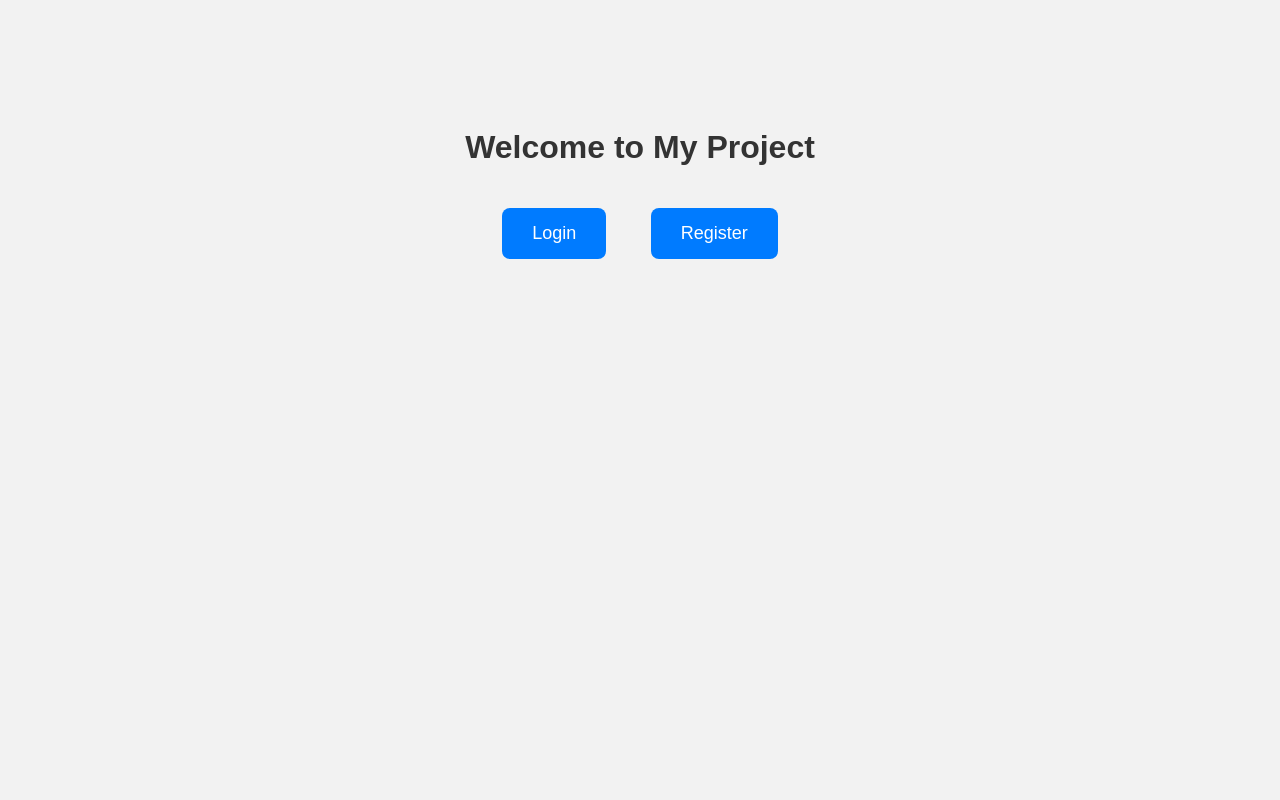
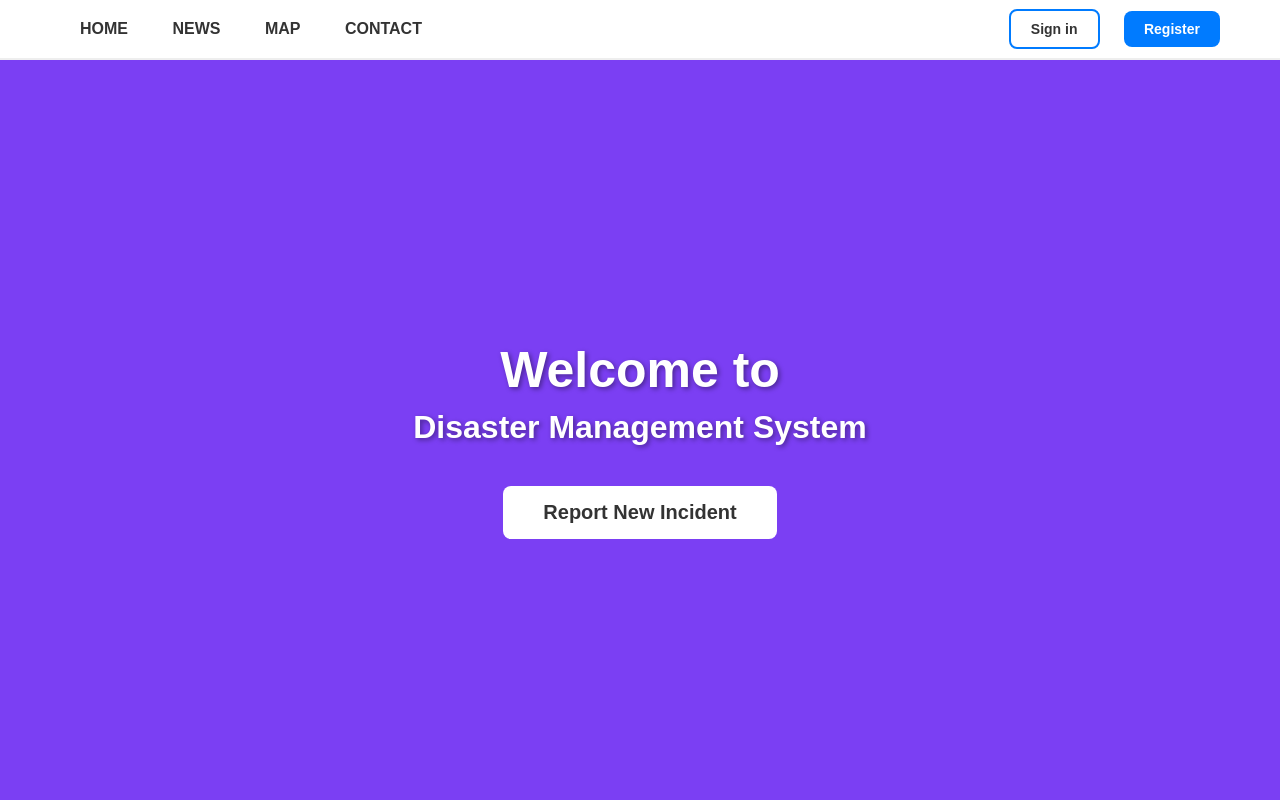
Before and after one commit to kmadaniel/workshop2, a PHP site: page /UserManagement/main_page.php in a window 1280 px wide. Run offline with PHP 8.4, Linux system fonts and the light colour scheme; a stand-in replaces the project's code that opens the database connection.

Commit message:
add dashboard + main page

```diff
--- a/UserManagement/main_page.php
+++ b/UserManagement/main_page.php
@@ -4,40 +4,125 @@
     <meta charset="UTF-8">
     <meta name="viewport" content="width=device-width, initial-scale=1.0">
     <title>Main Page</title>
+
     <style>
-        body {
+        * {
+            margin: 0;
+            padding: 0;
+            box-sizing: border-box;
             font-family: Arial, sans-serif;
-            text-align: center;
-            background-color: #f2f2f2;
-            padding-top: 100px;
         }
 
-        h1 {
-            color: #333;
+        /* NAVBAR */
+        .navbar {
+            width: 100%;
+            padding: 20px 60px;
+            background: white;
+            display: flex;
+            justify-content: space-between;
+            align-items: center;
+            position: fixed;
+            top: 0;
+            left: 0;
+            border-bottom: 2px solid #eee;
+            z-index: 10;
         }
 
-        .button {
-            display: inline-block;
-            margin: 20px;
-            padding: 15px 30px;
-            font-size: 18px;
+        .nav-left a {
+            margin: 0 20px;
+            text-decoration: none;
+            color: #333;
+            font-size: 16px;
+            font-weight: 600;
+        }
+
+        .nav-right a {
+            margin-left: 20px;
+            padding: 10px 20px;
+            text-decoration: none;
+            border-radius: 8px;
+            font-weight: bold;
+            font-size: 14px;
+        }
+
+        .btn-login {
+            color: #333;
+            border: 2px solid #007bff;
+        }
+
+        .btn-register {
+            background: #007bff;
             color: white;
-            background-color: #007BFF;
-            border: none;
+        }
+
+        /* HERO SECTION */
+        .hero {
+            height: 100vh;
+            background: #7b3ff3; /* Purple background */
+            color: white;
+            display: flex;
+            flex-direction: column;
+            justify-content: center;
+            align-items: center;
+            text-align: center;
+            padding-top: 80px;
+        }
+
+        .hero h1 {
+            font-size: 50px;
+            font-weight: bold;
+            text-shadow: 2px 2px 5px rgba(0,0,0,0.4);
+        }
+
+        .hero h2 {
+            font-size: 32px;
+            margin-top: 10px;
+            font-weight: 600;
+            text-shadow: 2px 2px 5px rgba(0,0,0,0.4);
+        }
+
+        .hero .report-btn {
+            margin-top: 40px;
+            padding: 15px 40px;
+            background: white;
+            color: #333;
+            font-size: 20px;
             border-radius: 8px;
             text-decoration: none;
+            font-weight: bold;
             cursor: pointer;
-            transition: background-color 0.3s;
         }
 
-        .button:hover {
-            background-color: #0056b3;
+        .hero .report-btn:hover {
+            background: #f0f0f0;
         }
+
     </style>
 </head>
 <body>
-    <h1>Welcome to My Project</h1>
-    <a href="login.php" class="button">Login</a>
-    <a href="register.php" class="button">Register</a>
+
+    <!-- NAVBAR -->
+    <div class="navbar">
+        <div class="nav-left">
+            <a href="">HOME</a>
+            <a href="news.php">NEWS</a>
+            <a href="#">MAP</a>
+            <a href="#">CONTACT</a>
+        </div>
+
+        <div class="nav-right">
+            <a href="login.php" class="btn-login">Sign in</a>
+            <a href="register.php" class="btn-register">Register</a>
+        </div>
+    </div>
+
+    <!-- HERO SECTION -->
+    <div class="hero">
+        <h1>Welcome to</h1>
+        <h2>Disaster Management System</h2>
+
+        <a href="report_incident.php" class="report-btn">Report New Incident</a>
+    </div>
+
 </body>
 </html>
```
Also changed, not shown: UserManagement/admin_dashboard.php (+58 -4 lines), UserManagement/news.php (added, +115 -0 lines), UserManagement/ngo_dashboard.php (+74 -4 lines).
